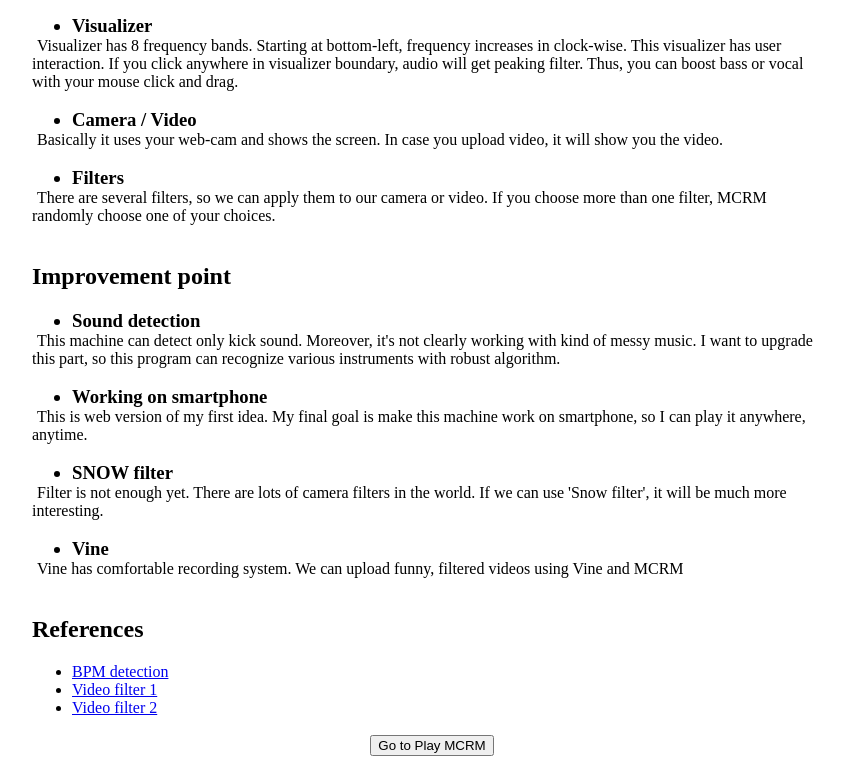
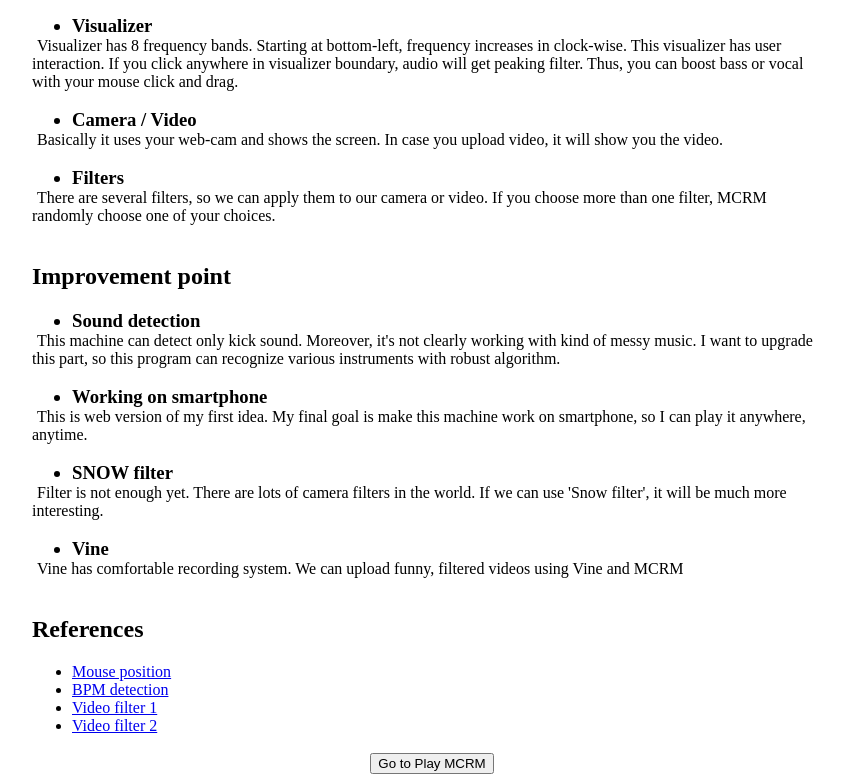
Before and after one commit to riccchard/for_ctp_presentation, a plain HTML site: page index.html in a window 1280 px wide. Shown: the part 919-1701 px from the top of the page, without its empty margins (208-1052 px from the left). Drawn offline with Linux system fonts and the light colour scheme.

Commit message:
presentation

```diff
--- a/index.html
+++ b/index.html
@@ -98,6 +98,7 @@
 
 			<h2> References </h2>
 				<ul style="margin:0px">
+					<li><a href = "http://www.html5canvastutorials.com/advanced/html5-canvas-mouse-coordinates/"> Mouse position </a></li>
 					<li><a href = "https://github.com/JMPerez/beats-audio-api"> BPM detection </a></li>
 					<li><a href = "https://www.html5rocks.com/en/tutorials/canvas/imagefilters/"> Video filter 1 </a></li>
 					<li><a href = "http://html5doctor.com/video-canvas-magic/"> Video filter 2 </a></li>
```
